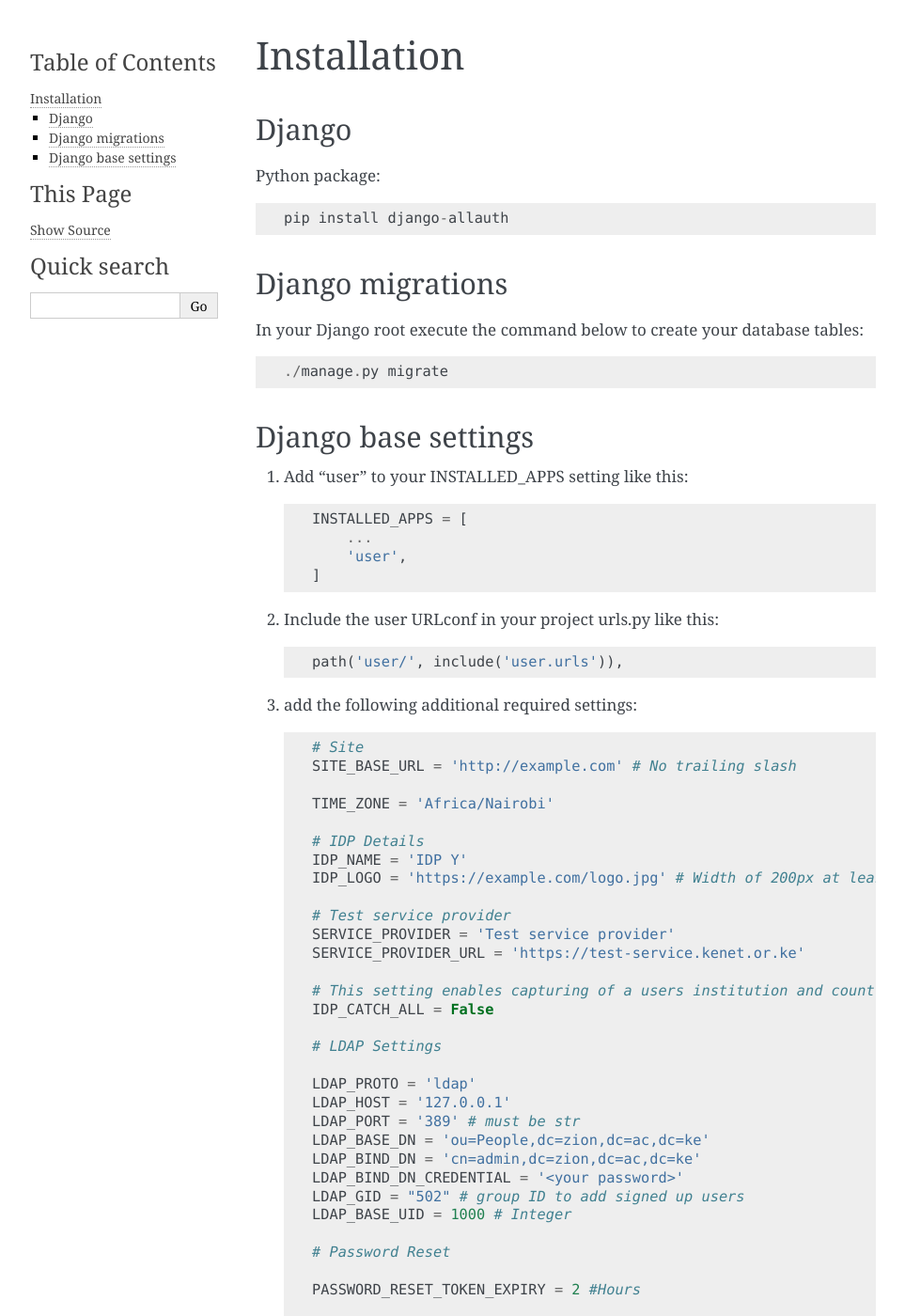
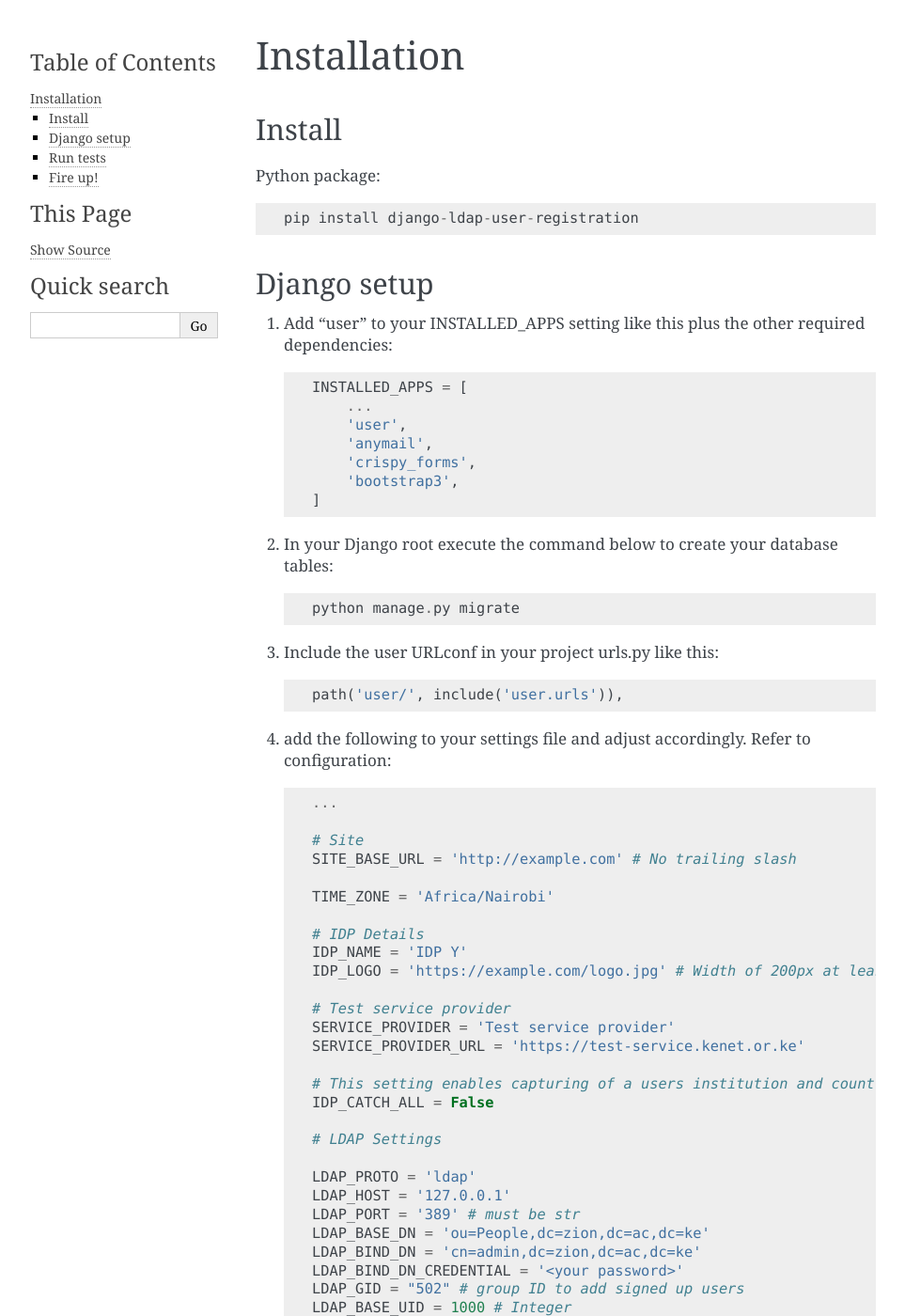
Before and after one commit to KENET-KE/django-ldap-user-registration, a Sphinx documentation site: the page built from docs/installation.rst, in a window 1280 px wide and 1400 px high. Shown: the whole window at 94% size, without its empty margins (148-1111 px from the left). Built offline with Sphinx 7.4.7, drawn with Linux system fonts in a browser that asks for light colours; some of the changed text lies outside the part shown.

Commit message:
update and re-organize docs

```diff
--- a/docs/installation.rst
+++ b/docs/installation.rst
@@ -1,37 +1,39 @@
 Installation
 ============
 
-Django
-------
+Install
+-------
 
 Python package::
 
-    pip install django-allauth
+    pip install django-ldap-user-registration
 
 
-Django migrations
------------------
+Django setup
+------------
 
-In your Django root execute the command below to create your database tables::
-
-    ./manage.py migrate
-
-Django base settings
----------------------
-
-1. Add "user" to your INSTALLED_APPS setting like this::
+1. Add "user" to your INSTALLED_APPS setting like this plus the other required dependencies::
 
     INSTALLED_APPS = [
         ...
         'user',
+        'anymail',
+        'crispy_forms',
+        'bootstrap3',
     ]
 
-2. Include the user URLconf in your project urls.py like this::
+2. In your Django root execute the command below to create your database tables::
+
+    python manage.py migrate
+
+3. Include the user URLconf in your project urls.py like this::
 
     path('user/', include('user.urls')),
 
 
-3. add the following additional required settings::
+4. add the following to your settings file and adjust accordingly. Refer to configuration::
+
+    ...
 
     # Site
     SITE_BASE_URL = 'http://example.com' # No trailing slash
@@ -73,3 +75,25 @@
     DEFAULT_FROM_EMAIL = IDP_NAME + ' <support@example.com>'
 
     CRISPY_TEMPLATE_PACK = 'bootstrap3'
+
+5. Create superuser
+
+To create a **superuser account**, use this command:
+
+::
+
+   python manage.py createsuperuser
+
+6. Create institution
+
+Login to /admin and add institution using the credentials you just created above. It should be under `users`
+
+Run tests
+---------
+Running the unit tests is actually a good way of confirming that your settings made above are working fine::
+
+    python manage.py test user
+
+Fire up!
+--------
+Now fire up your browser and visit http://localhost/user/
```
Also changed, not shown: docs/configuration.rst (+28 -24 lines), docs/development.rst (added, +26 -0 lines), 1 other file.
